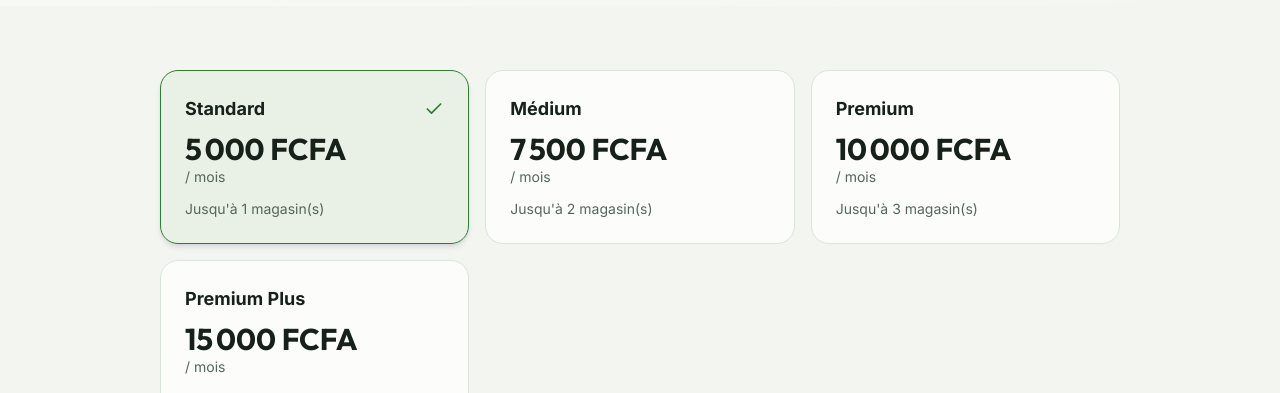
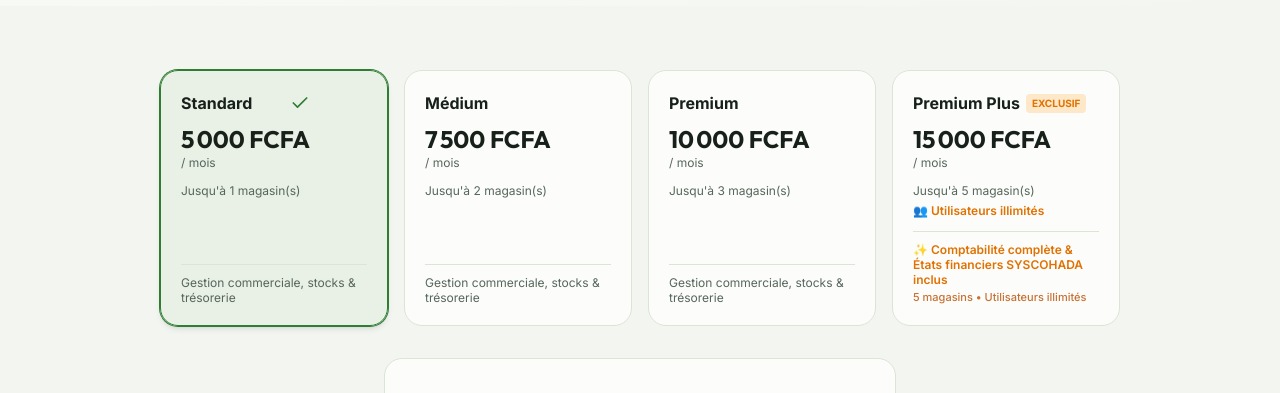
Before and after one commit to kaneabdel-droid/D-INTRANTS, a Next.js app: page /tarifs in a window 1280 px wide. Shown: the part 407-800 px from the top of the page. Built offline with nearby package versions, Linux system fonts and the light colour scheme; no server answers.

Commit message:
feat: formule premium plus 5 magasins et utilisateurs illimites

```diff
--- a/app/(dashboard)/abonnement/PlanSelector.tsx
+++ b/app/(dashboard)/abonnement/PlanSelector.tsx
@@ -99,16 +99,26 @@ export default function PlanSelector({
                 </div>
                 <p className="text-2xl font-bold font-heading">{prix(info.prixMensuelFcfa)}</p>
                 <p className="text-xs text-foreground-muted">/ mois</p>
-                <p className="text-xs text-foreground-muted mt-2">
-                  Jusqu'à {info.magasinsMax} magasin{info.magasinsMax > 1 ? 's' : ''}
-                </p>
+                <div className="text-xs text-foreground-muted mt-2 space-y-0.5">
+                  <p>Jusqu'à {info.magasinsMax} magasin{info.magasinsMax > 1 ? 's' : ''}</p>
+                  {isPremiumPlus ? (
+                    <p className="text-amber-600 font-semibold flex items-center gap-1">
+                      <span>👥 Utilisateurs illimités</span>
+                    </p>
+                  ) : null}
+                </div>
               </div>
 
               <div className="mt-3 pt-2.5 border-t border-surface-border text-xs">
                 {isPremiumPlus ? (
-                  <span className="text-amber-600 font-semibold block leading-tight">
-                    ✨ Comptabilité complète & États financiers SYSCOHADA inclus
-                  </span>
+                  <div className="space-y-1">
+                    <span className="text-amber-600 font-semibold block leading-tight">
+                      ✨ Comptabilité complète & États financiers SYSCOHADA inclus
+                    </span>
+                    <span className="text-[11px] text-amber-700/80 dark:text-amber-300/80 block leading-tight font-medium">
+                      5 magasins • Utilisateurs illimités
+                    </span>
+                  </div>
                 ) : (
                   <span className="text-foreground-muted block leading-tight">
                     Gestion commerciale, stocks & trésorerie
--- a/app/(dashboard)/abonnement/page.tsx
+++ b/app/(dashboard)/abonnement/page.tsx
@@ -14,11 +14,17 @@ export default async function AbonnementPage() {
     .eq('id', context.entrepriseId)
     .single()
 
-  const { count: nombreMagasins } = await supabase
-    .from('magasins')
-    .select('id', { count: 'exact', head: true })
-    .eq('entreprise_id', context.entrepriseId)
-    .eq('statut', 'actif')
+  const [{ count: nombreMagasins }, { count: nombreUtilisateurs }] = await Promise.all([
+    supabase
+      .from('magasins')
+      .select('id', { count: 'exact', head: true })
+      .eq('entreprise_id', context.entrepriseId)
+      .eq('statut', 'actif'),
+    supabase
+      .from('utilisateurs')
+      .select('id', { count: 'exact', head: true })
+      .eq('entreprise_id', context.entrepriseId),
+  ])
 
   const { data: historique } = await supabase
     .from('abonnements')
@@ -29,6 +35,7 @@ export default async function AbonnementPage() {
 
   const palier = (entreprise?.palier ?? 'standard') as PalierCode
   const info = PALIERS[palier]
+  const isPremiumPlus = palier === 'premium_plus'
   const expiration = entreprise?.abonnement_expire_le ? new Date(entreprise.abonnement_expire_le) : null
   const actif = expiration ? expiration > new Date() : false
 
@@ -39,14 +46,33 @@ export default async function AbonnementPage() {
         <p className="text-foreground-muted text-sm">Gérez le palier et le paiement de l&apos;abonnement d-intrants.</p>
       </div>
 
-      <div className="grid sm:grid-cols-3 gap-4">
+      <div className="grid grid-cols-2 lg:grid-cols-4 gap-4">
         <div className="bg-background rounded-xl border border-surface-border p-5">
           <p className="text-sm text-foreground-muted">Palier actuel</p>
-          <p className="text-xl font-bold font-heading">{info.nom}</p>
+          <p className="text-xl font-bold font-heading flex items-center gap-1.5">
+            {info.nom}
+            {isPremiumPlus && (
+              <span className="text-[10px] bg-amber-500/20 text-amber-600 px-1.5 py-0.5 rounded font-bold">
+                Plus
+              </span>
+            )}
+          </p>
         </div>
         <div className="bg-background rounded-xl border border-surface-border p-5">
           <p className="text-sm text-foreground-muted">Magasins</p>
           <p className="text-xl font-bold font-heading">{nombreMagasins ?? 0} / {info.magasinsMax}</p>
+        </div>
+        <div className="bg-background rounded-xl border border-surface-border p-5">
+          <p className="text-sm text-foreground-muted">Utilisateurs</p>
+          <p className="text-xl font-bold font-heading">
+            {isPremiumPlus ? (
+              <span className="text-amber-600 text-base sm:text-xl font-bold">
+                {nombreUtilisateurs ?? 0} (Illimité)
+              </span>
+            ) : (
+              <span>{nombreUtilisateurs ?? 0}</span>
+            )}
+          </p>
         </div>
         <div className="bg-background rounded-xl border border-surface-border p-5">
           <p className="text-sm text-foreground-muted">{actif ? 'Expire le' : 'Statut'}</p>
--- a/app/(dashboard)/parametres/page.tsx
+++ b/app/(dashboard)/parametres/page.tsx
@@ -15,7 +15,7 @@ export default async function ParametresPage() {
   const [{ data: entreprise }, { data: perm }, { data: rawCollabs }, { data: rawMagasins }] = await Promise.all([
     supabase
       .from('entreprises')
-      .select('nom, adresse, telephone, email, identification, devise, logo_url')
+      .select('nom, adresse, telephone, email, identification, devise, logo_url, palier')
       .eq('id', context.entrepriseId)
       .single(),
     supabase.from('parametres_permissions').select('matrice').maybeSingle(),
@@ -57,6 +57,7 @@ export default async function ParametresPage() {
           collaborateurs={collaborateurs}
           magasins={magasins}
           currentUserId={context.userId}
+          palier={entreprise?.palier}
         />
         <ParametresForm
           dict={dict}
--- a/app/admin/(protected)/entreprises/[id]/page.tsx
+++ b/app/admin/(protected)/entreprises/[id]/page.tsx
@@ -68,7 +68,7 @@ export default async function AdminEntrepriseDetailPage({ params }: { params: Pr
             <div className="flex justify-between"><dt className="text-foreground-muted">Email</dt><dd className="text-right">{entreprise.email || '-'}</dd></div>
             <div className="flex justify-between"><dt className="text-foreground-muted">Id. Fiscal</dt><dd className="text-right">{entreprise.identification || '-'}</dd></div>
             <div className="flex justify-between"><dt className="text-foreground-muted">Téléphone</dt><dd>{entreprise.telephone || '-'}</dd></div>
-            <div className="flex justify-between"><dt className="text-foreground-muted">Palier</dt><dd className="font-medium">{palierInfo?.nom ?? entreprise.palier} ({palierInfo?.magasinsMax} magasin{palierInfo && palierInfo.magasinsMax > 1 ? 's' : ''} max)</dd></div>
+            <div className="flex justify-between"><dt className="text-foreground-muted">Palier</dt><dd className="font-medium">{palierInfo?.nom ?? entreprise.palier} ({palierInfo?.magasinsMax} magasin{palierInfo && palierInfo.magasinsMax > 1 ? 's' : ''} max{entreprise.palier === 'premium_plus' ? ' • Illimité users' : ''})</dd></div>
             <div className="flex justify-between"><dt className="text-foreground-muted">Abonnement</dt><dd>{entreprise.abonnement_expire_le ? `jusqu'au ${new Date(entreprise.abonnement_expire_le).toLocaleDateString('fr-FR')}` : 'non payé'}</dd></div>
             <div className="flex justify-between"><dt className="text-foreground-muted">Créée le</dt><dd>{entreprise.created_at ? new Date(entreprise.created_at).toLocaleDateString('fr-FR') : '-'}</dd></div>
           </dl>
@@ -89,7 +89,7 @@ export default async function AdminEntrepriseDetailPage({ params }: { params: Pr
 
         <div className="bg-background rounded-xl p-5 border border-surface-border">
           <div className="flex flex-wrap items-center justify-between gap-2 mb-4">
-            <h2 className="font-semibold">Utilisateurs</h2>
+            <h2 className="font-semibold">Utilisateurs ({(utilisateurs ?? []).length}{entreprise.palier === 'premium_plus' ? ' / Illimité' : ''})</h2>
             <AjouterUtilisateurButton entrepriseId={entreprise.id} magasins={magasinsActifs} />
           </div>
           <ul className="text-sm divide-y divide-surface-border">
--- a/app/tarifs/InscriptionForm.tsx
+++ b/app/tarifs/InscriptionForm.tsx
@@ -89,27 +89,64 @@ export default function InscriptionForm({ t, locale }: { t: Dict; locale: string
 
   return (
     <div className="space-y-8">
-      <div className="grid sm:grid-cols-3 gap-4">
+      <div className="grid grid-cols-1 sm:grid-cols-2 lg:grid-cols-4 gap-4">
         {(Object.keys(PALIERS) as PalierCode[]).map((code) => {
           const info = PALIERS[code]
           const selectionne = palier === code
+          const isPremiumPlus = code === 'premium_plus'
           return (
             <button
               key={code}
               type="button"
               onClick={() => setPalier(code)}
-              className={`text-left rounded-2xl border p-6 transition-all ${selectionne ? 'border-primary bg-primary/5 shadow-md' : 'border-surface-border bg-surface hover:border-primary/50'
-                }`}
+              className={`text-left rounded-2xl border p-5 transition-all flex flex-col justify-between ${
+                selectionne
+                  ? isPremiumPlus
+                    ? 'border-amber-500 bg-amber-500/5 shadow-md ring-1 ring-amber-500'
+                    : 'border-primary bg-primary/5 shadow-md ring-1 ring-primary'
+                  : 'border-surface-border bg-surface hover:border-primary/50'
+              }`}
             >
-              <div className="flex items-center justify-between mb-2">
-                <span className="font-bold text-lg">{info.nom}</span>
-                {selectionne && <Check className="h-5 w-5 text-primary" />}
+              <div>
+                <div className="flex items-center justify-between mb-2">
+                  <span className="font-bold text-base flex items-center gap-1.5">
+                    {info.nom}
+                    {isPremiumPlus && (
+                      <span className="text-[10px] bg-amber-500/20 text-amber-600 px-1.5 py-0.5 rounded font-bold">
+                        EXCLUSIF
+                      </span>
+                    )}
+                  </span>
+                  {selectionne && <Check className={`h-5 w-5 ${isPremiumPlus ? 'text-amber-600' : 'text-primary'}`} />}
+                </div>
+                <p className="text-2xl font-bold font-heading">{prix(info.prixMensuelFcfa)}</p>
+                <p className="text-xs text-foreground-muted mb-3">{t.perMonth}</p>
+                <div className="text-xs text-foreground-muted space-y-1">
+                  <p>{t.storesUpTo.replace('{n}', String(info.magasinsMax))}</p>
+                  {isPremiumPlus ? (
+                    <p className="text-amber-600 font-semibold flex items-center gap-1">
+                      <span>👥 Utilisateurs illimités</span>
+                    </p>
+                  ) : null}
+                </div>
               </div>
-              <p className="text-3xl font-bold font-heading">{prix(info.prixMensuelFcfa)}</p>
-              <p className="text-sm text-foreground-muted mb-3">{t.perMonth}</p>
-              <p className="text-sm text-foreground-muted">
-                {t.storesUpTo.replace('{n}', String(info.magasinsMax))}
-              </p>
+
+              <div className="mt-3 pt-2.5 border-t border-surface-border text-xs">
+                {isPremiumPlus ? (
+                  <div className="space-y-1">
+                    <span className="text-amber-600 font-semibold block leading-tight">
+                      ✨ Comptabilité complète & États financiers SYSCOHADA inclus
+                    </span>
+                    <span className="text-[11px] text-amber-700/80 dark:text-amber-300/80 block leading-tight font-medium">
+                      5 magasins • Utilisateurs illimités
+                    </span>
+                  </div>
+                ) : (
+                  <span className="text-foreground-muted block leading-tight">
+                    Gestion commerciale, stocks & trésorerie
+                  </span>
+                )}
+              </div>
             </button>
           )
         })}
--- a/dictionaries/fr.json
+++ b/dictionaries/fr.json
@@ -192,12 +192,12 @@
     "demoDesc": "Entreprise de démonstration SUNUIntrants (2 magasins, données réelles d'achats, ventes, trésorerie et comptabilité complète SYSCOHADA) — choisissez un point de vue.",
     "demoError": "Connexion démo indisponible pour le moment. Réessayez dans un instant.",
     "demoAdmin": "Vue consolidée",
-    "demoAdminRole": "Administrateur entreprise (Premium Plus)",
+    "demoAdminRole": "Administrateur entreprise (Premium Plus : 5 magasins, utilisateurs illimités)",
     "demoGerant1": "SUNUIntrants1",
     "demoGerant1Role": "Gérant, Dakar",
     "demoGerant2": "SUNUIntrants2",
     "demoGerant2Role": "Gérant, Bamako",
-    "demoNote": "Cet espace de démonstration intègre la comptabilité complète en partie double et les états financiers SYSCOHADA (Forfait Premium Plus).",
+    "demoNote": "Cet espace de démonstration intègre la comptabilité complète en partie double et les états financiers SYSCOHADA (Forfait Premium Plus : jusqu'à 5 magasins et utilisateurs illimités).",
     "modulesTitle": "Un circuit complet, magasin par magasin",
     "moduleStock": {
       "title": "Stock en temps réel",
@@ -1019,7 +1019,7 @@
         "id": "partie-comptabilite",
         "label": "Partie 4",
         "title": "La Comptabilité & les États Financiers SYSCOHADA (Forfait Premium Plus)",
-        "text": "Disponible exclusivement avec le forfait Premium Plus (15 000 FCFA/mois) : tenue comptable complète en partie double, révision des comptes, Balance générale et liasse fiscale officielle conforme au Système Comptable OHADA (SYSCOHADA révisé).",
+        "text": "Disponible exclusivement avec le forfait Premium Plus (15 000 FCFA/mois, jusqu'à 5 magasins et utilisateurs illimités) : tenue comptable complète en partie double, révision des comptes, Balance générale et liasse fiscale officielle conforme au Système Comptable OHADA (SYSCOHADA révisé).",
         "sections": [
           {
             "id": "c-journal",
@@ -1208,7 +1208,7 @@
                 ],
                 [
                   "Premium Plus",
-                  "Jusqu'à 5 magasins (Comptabilité & SYSCOHADA)",
+                  "Jusqu'à 5 magasins • Utilisateurs illimités (Comptabilité & SYSCOHADA)",
                   "15 000 FCFA"
                 ]
               ]
--- a/lib/abonnements/paliers.ts
+++ b/lib/abonnements/paliers.ts
@@ -5,11 +5,25 @@
 export type PalierCode = 'standard' | 'medium' | 'premium' | 'premium_plus'
 export type DureeMois = 1 | 6 | 12
 
-export const PALIERS: Record<PalierCode, { nom: string; magasinsMax: number; prixMensuelFcfa: number }> = {
-  standard: { nom: 'Standard', magasinsMax: 1, prixMensuelFcfa: 5000 },
-  medium: { nom: 'Médium', magasinsMax: 2, prixMensuelFcfa: 7500 },
-  premium: { nom: 'Premium', magasinsMax: 3, prixMensuelFcfa: 10000 },
-  premium_plus: { nom: 'Premium Plus', magasinsMax: 5, prixMensuelFcfa: 15000 },
+export interface PalierInfo {
+  nom: string
+  magasinsMax: number
+  utilisateursMax: number | null // null = illimité
+  prixMensuelFcfa: number
+  comptabiliteSyscohada?: boolean
+}
+
+export const PALIERS: Record<PalierCode, PalierInfo> = {
+  standard: { nom: 'Standard', magasinsMax: 1, utilisateursMax: null, prixMensuelFcfa: 5000 },
+  medium: { nom: 'Médium', magasinsMax: 2, utilisateursMax: null, prixMensuelFcfa: 7500 },
+  premium: { nom: 'Premium', magasinsMax: 3, utilisateursMax: null, prixMensuelFcfa: 10000 },
+  premium_plus: {
+    nom: 'Premium Plus',
+    magasinsMax: 5,
+    utilisateursMax: null, // 5 magasins et nombre d'utilisateurs illimité
+    prixMensuelFcfa: 15000,
+    comptabiliteSyscohada: true,
+  },
 }
 
 export const DUREES: { mois: DureeMois; label: string; reduction: number }[] = [
```
Also changed, not shown: app/(dashboard)/parametres/CollaborateursSection.tsx (+16 -4 lines), 1 other file (tests, documents, lock files or other folders).
